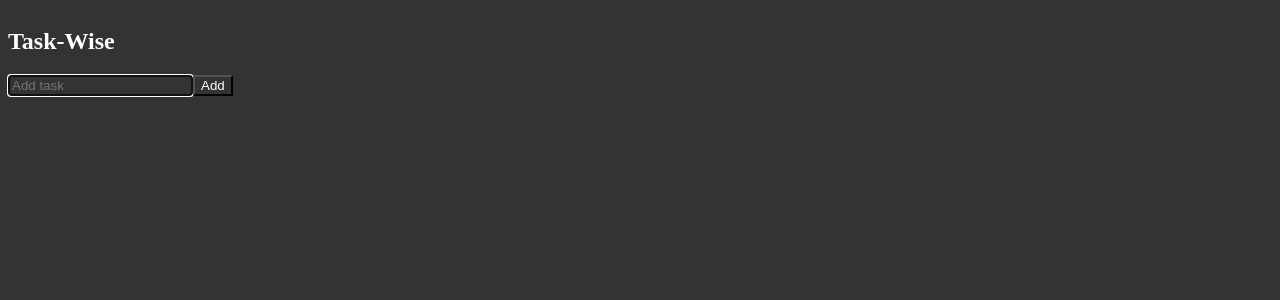
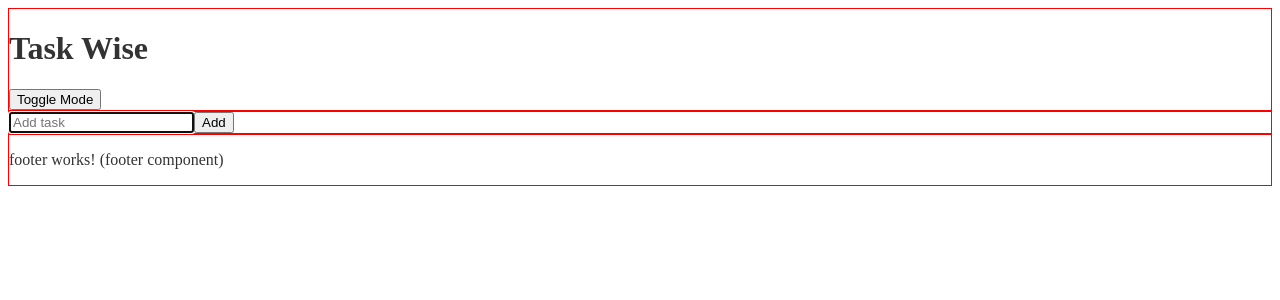
Before and after one commit to DiegoRojasGonzalez/Task-Wise, an Angular app: page / in a window 1280 px wide. Shown: the top 300 px of the page. Built offline with nearby package versions, Linux system fonts and the light colour scheme.

Commit message:
feat : add dark and white mode button
- add button to switch color mode
- add header and footer component

```diff
--- a/src/app/app.component.css
+++ b/src/app/app.component.css
@@ -1,8 +1,3 @@
-section {
-    display: grid;
-    grid-template-columns: 1fr;
-    grid-template-rows: 1fr;
-    grid-template-areas: "main";
-    margin: 0;
-    padding: 0;
+.border {
+    border: 1px solid red;
 }
--- a/src/app/app.component.html
+++ b/src/app/app.component.html
@@ -1,8 +1,15 @@
-<section>
-    <h1>{{ title }}</h1>
+<header  class="border">
+  <app-header></app-header>
+</header>
+
+<section class="border">
     <app-task-input (taskAdded)="addTaskToList($event)"></app-task-input>
     <app-task-list
       [tasks]="tasks"
       (taskRemoved)="removeTask($event)"
     ></app-task-list>
 </section>
+
+<footer class="border">
+  <app-footer></app-footer>
+</footer>
--- a/src/app/app.module.ts
+++ b/src/app/app.module.ts
@@ -7,12 +7,16 @@ import { RouterModule } from '@angular/router';
 import { AppComponent } from './app.component';
 import { TaskInputComponent } from './task-input/task-input.component';
 import { TaskListComponent } from './task-list/task-list.component';
+import { FooterComponent } from './footer/footer.component';
+import { HeaderComponent } from './header/header.component';
 
 @NgModule({
   declarations: [
     AppComponent,
     TaskInputComponent,
-    TaskListComponent
+    TaskListComponent,
+    FooterComponent,
+    HeaderComponent
   ],
   imports: [
     BrowserModule,
--- /dev/null
+++ b/src/app/footer/footer.component.html
@@ -0,0 +1 @@
+<p>footer works! (footer component)</p>
--- /dev/null
+++ b/src/app/header/header.component.html
@@ -0,0 +1,2 @@
+<h1>Task Wise</h1>
+<button (click)="toggleDarkMode()">Toggle Mode</button>
--- /dev/null
+++ b/src/app/header/header.component.ts
@@ -0,0 +1,22 @@
+import { Component, Renderer2 } from '@angular/core';
+
+@Component({
+  selector: 'app-header',
+  templateUrl: './header.component.html',
+  styleUrls: ['./header.component.css']
+})
+export class HeaderComponent {
+  darkMode = false;
+
+  constructor(private renderer: Renderer2) {}
+
+  toggleDarkMode() {
+    this.darkMode = !this.darkMode;
+    console.log(this.darkMode);
+    if (this.darkMode) {
+      this.renderer.addClass(document.body, 'dark-mode');
+    } else {
+      this.renderer.removeClass(document.body, 'dark-mode');
+    }
+  }
+}
--- a/src/app/task-input/task-input.component.html
+++ b/src/app/task-input/task-input.component.html
@@ -1,2 +1,2 @@
-<input class="task-input" #taskInput placeholder="Add task" [(ngModel)]="inputText" (keydown.enter)="onAddTask()">
-<button (click)="onAddTask()">Add</button>
+<input #taskInput placeholder="Add task" [(ngModel)]="inputText" (keydown.enter)="onAddTask()">
+<button  (click)="onAddTask()">Add</button>
--- a/src/styles.css
+++ b/src/styles.css
@@ -1,4 +1,11 @@
-* {
+/* Estilos para el modo claro */
+body {
+    background-color: #fff;
+    color: #333;
+  }
+
+  /* Estilos para el modo oscuro */
+  body.dark-mode {
     background-color: #333;
     color: #fff;
-}
+  }
```
Also changed, not shown: src/app/footer/footer.component.ts (added, +10 -0 lines), src/app/footer/footer.component.css (added), src/app/header/header.component.css (added), 2 other files (tests, documents, lock files or other folders).
